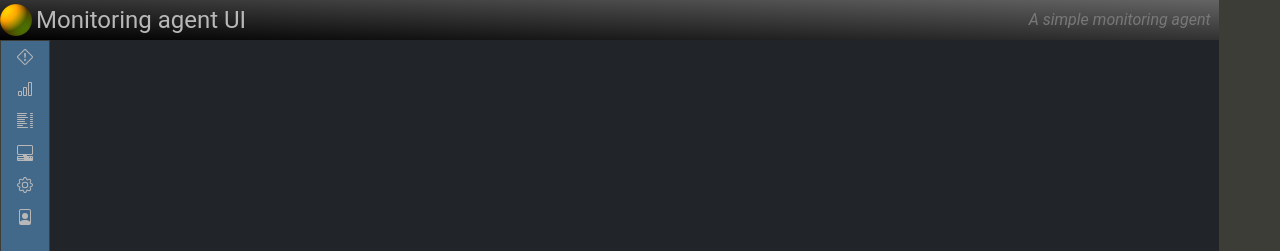
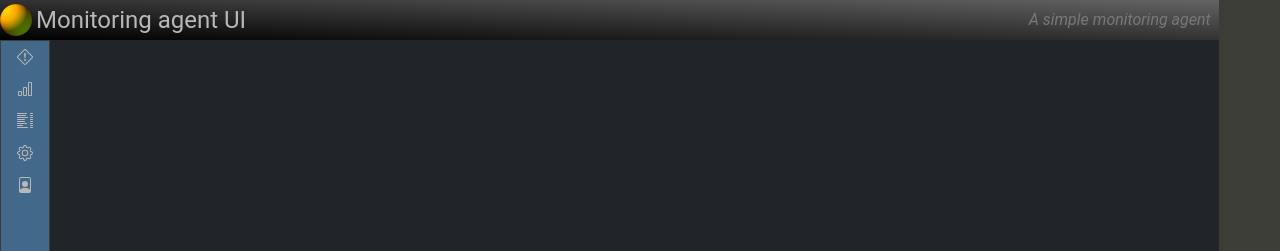
Before and after one commit to kjetilfjellheim/monitoring-agent, a Vue app in the folder monitoring-agent-ui/: page / in a window 1280 px wide. Shown: the top 251 px of the page. Built offline with nearby package versions, Linux system fonts and the light colour scheme.

Commit message:
feat:Issue-235:Remove system UI
Removes system UI from the app as it's not used.

Breaking changes: None

Resolves: #235

```diff
--- a/monitoring-agent-ui/src/App.vue
+++ b/monitoring-agent-ui/src/App.vue
@@ -40,15 +40,6 @@
                 </a>
               </li>
               <li class="nav-item">
-                <a class="nav-link" href="/system" data-toggle="tooltip" data-placement="top" title="Show information  about the systems being monitored.">
-                  <svg xmlns="http://www.w3.org/2000/svg" width="16" height="16" fill="currentColor"
-                    class="bi bi-pc-display-horizontal" viewBox="0 0 16 16">
-                    <path
-                      d="M1.5 0A1.5 1.5 0 0 0 0 1.5v7A1.5 1.5 0 0 0 1.5 10H6v1H1a1 1 0 0 0-1 1v3a1 1 0 0 0 1 1h14a1 1 0 0 0 1-1v-3a1 1 0 0 0-1-1h-5v-1h4.5A1.5 1.5 0 0 0 16 8.5v-7A1.5 1.5 0 0 0 14.5 0zm0 1h13a.5.5 0 0 1 .5.5v7a.5.5 0 0 1-.5.5h-13a.5.5 0 0 1-.5-.5v-7a.5.5 0 0 1 .5-.5M12 12.5a.5.5 0 1 1 1 0 .5.5 0 0 1-1 0m2 0a.5.5 0 1 1 1 0 .5.5 0 0 1-1 0M1.5 12h5a.5.5 0 0 1 0 1h-5a.5.5 0 0 1 0-1M1 14.25a.25.25 0 0 1 .25-.25h5.5a.25.25 0 1 1 0 .5h-5.5a.25.25 0 0 1-.25-.25" />
-                  </svg>
-                </a>
-              </li>
-              <li class="nav-item">
                 <a class="nav-link" href="/settings" data-toggle="tooltip" data-placement="top" title="Configuration.">
                   <svg xmlns="http://www.w3.org/2000/svg" width="16" height="16" fill="currentColor" class="bi bi-gear"
                     viewBox="0 0 16 16">
```
